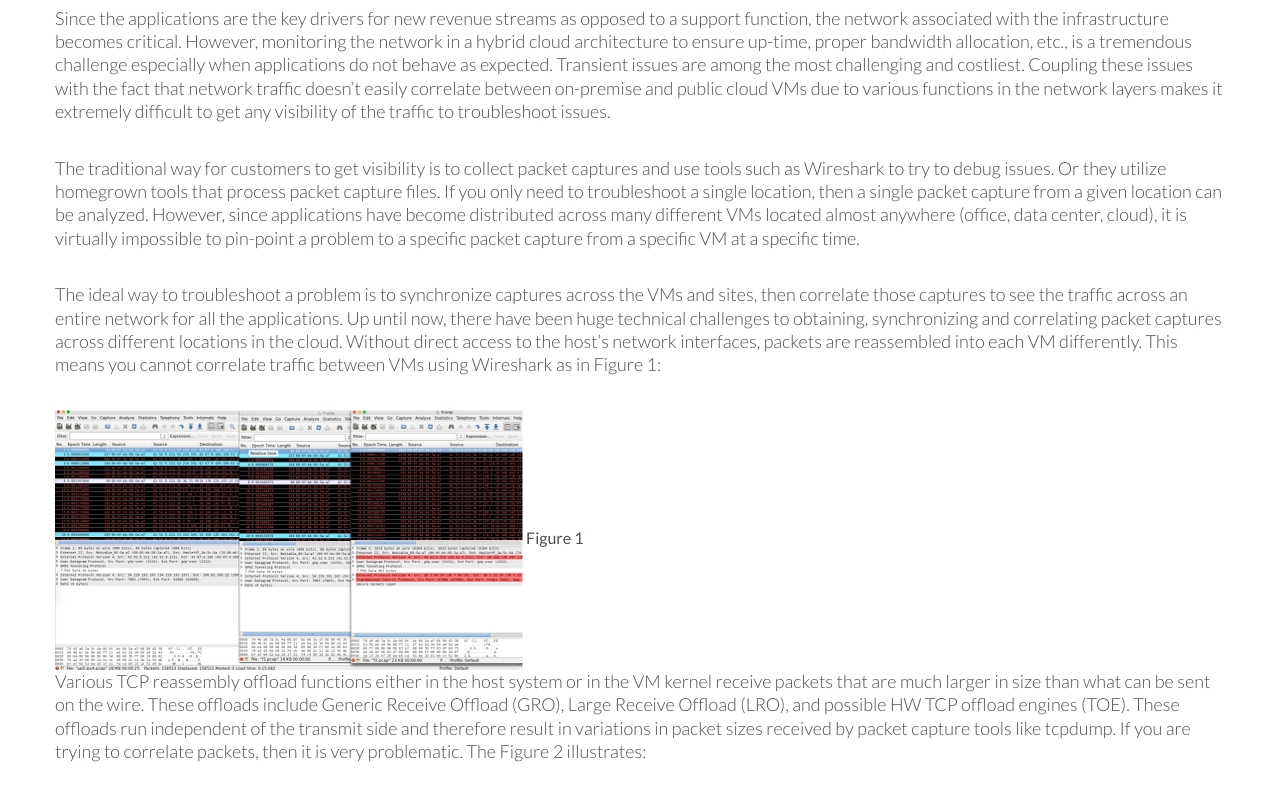
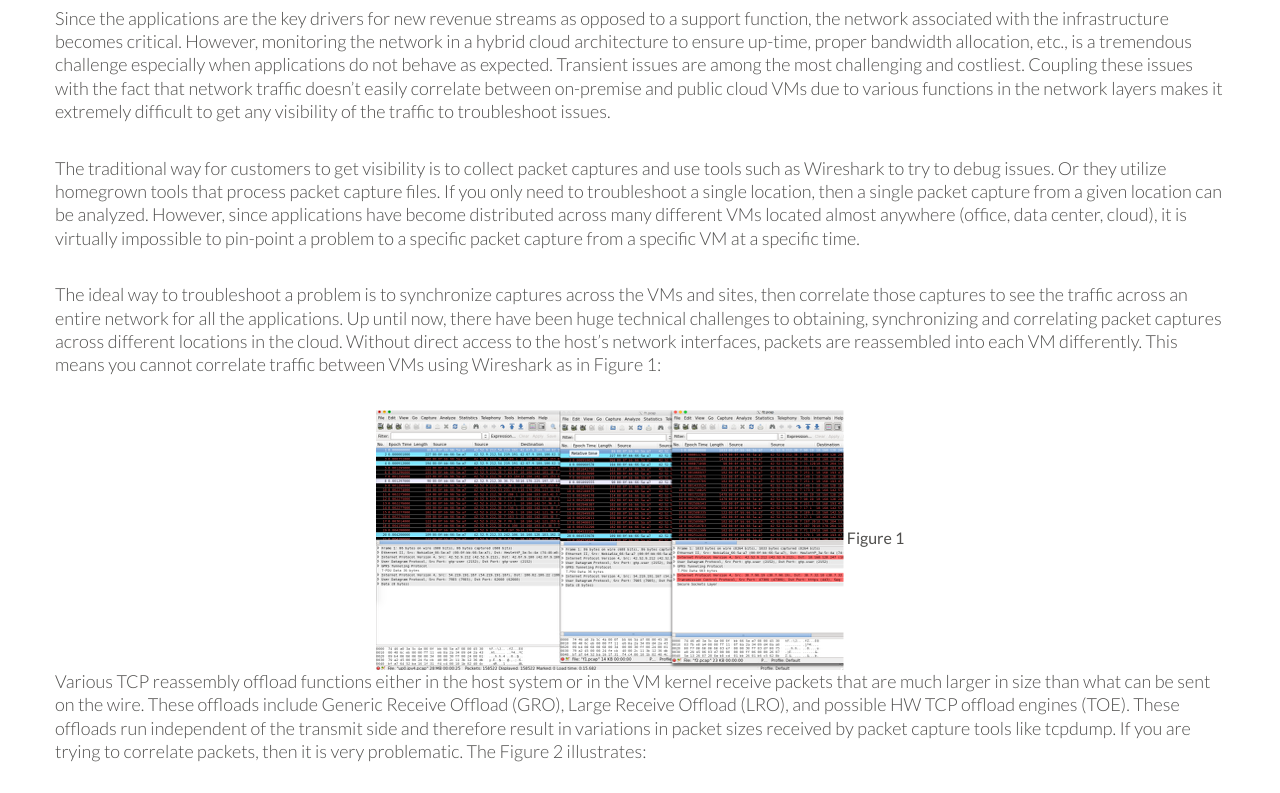
Before and after one commit to LuminousCyber/jolata.com-website, a plain HTML site: page cloud/index.html in a window 1280 px wide. Shown: the part 386-1179 px from the top of the page. Drawn offline with nearby package versions, Linux system fonts and the light colour scheme.

Commit message:
Update index.html

```diff
--- a/cloud/index.html
+++ b/cloud/index.html
@@ -65,7 +65,7 @@ The traditional way for customers to get visibility is to collect packet capture
 <p>
 The ideal way to troubleshoot a problem is to synchronize captures across the VMs and sites, then correlate those captures to see the traffic across an entire network for all the applications. Up until now, there have been huge technical challenges to obtaining, synchronizing and correlating packet captures across different locations in the cloud. Without direct access to the host’s network interfaces, packets are reassembled into each VM differently. This means you cannot correlate traffic between VMs using Wireshark as in Figure 1:
       </p>
-                <img src="../assets/img/azure_1.png" align="middle" alt="Figure 1">  Figure 1
+            <div style="text-align: center;"><img src="../assets/img/azure_1.png" alt="Figure 1">  Figure 1 </div>
 <p>
 
 Various TCP reassembly offload functions either in the host system or in the VM kernel receive packets that are much larger in size than what can be sent on the wire. These offloads include Generic Receive Offload (GRO), Large Receive Offload (LRO), and possible HW TCP offload engines (TOE). These offloads run independent of the transmit side and therefore result in variations in packet sizes received by packet capture tools like tcpdump. If you are trying to correlate packets, then it is very problematic. The
```
